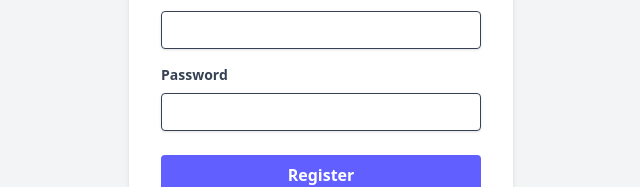
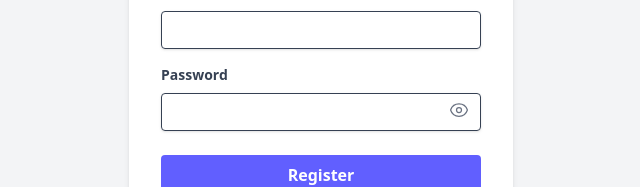
Before and after one commit to Ese-tech/charity-project, a React (Vite) app in the folder client/: page / in a window 1280 px wide. Shown: the part 380-567 px from the top of the page, without its empty margins (319-959 px from the left). Built offline with nearby package versions, Linux system fonts and the light colour scheme.

Commit message:
feat: add password visibility toggle to registration form

```diff
--- a/client/src/component/Register.tsx
+++ b/client/src/component/Register.tsx
@@ -6,6 +6,7 @@ const Register: React.FC = () => {
   const [email, setEmail] = useState('');
   const [password, setPassword] = useState('');
   const [message, setMessage] = useState('');
+  const [showPassword, setShowPassword] = useState(false); // New state for password visibility
 
   const submitHandler = async (e: React.FormEvent) => {
     e.preventDefault();
@@ -17,10 +18,18 @@ const Register: React.FC = () => {
       });
       setMessage(`User registered successfully! Welcome, ${response.data.name}`);
       console.log(response.data);
+      // Clear form fields on successful registration
+      setName('');
+      setEmail('');
+      setPassword('');
     } catch (error: any) {
       setMessage(error.response?.data?.message || 'Something went wrong');
       console.error(error);
     }
+  };
+
+  const togglePasswordVisibility = () => {
+    setShowPassword(!showPassword);
   };
 
   return (
@@ -45,15 +54,37 @@ const Register: React.FC = () => {
             onChange={(e) => setEmail(e.target.value)}
           />
         </div>
-        <div className="mb-6">
+        {/* Password Input with Toggle */}
+        <div className="mb-6 relative"> {/* Added relative for positioning icon */}
           <label className="block mb-2 text-sm font-bold text-gray-700">Password</label>
           <input
-            type="password"
-            className="w-full px-3 py-2 leading-tight text-gray-700 border rounded shadow appearance-none focus:outline-none focus:shadow-outline"
+            type={showPassword ? 'text' : 'password'} /* Toggles type based on state */
+            className="w-full px-3 py-2 pr-10 leading-tight text-gray-700 border rounded shadow appearance-none focus:outline-none focus:shadow-outline"
             value={password}
             onChange={(e) => setPassword(e.target.value)}
           />
+          <button
+            type="button" // Important: type="button" to prevent form submission
+            onClick={togglePasswordVisibility}
+            className="absolute inset-y-0 right-0 top-6 pr-3 flex items-center text-sm leading-5" // Adjusted top-6
+          >
+            {showPassword ? (
+              // Eye-slash icon (hide)
+              <svg xmlns="http://www.w3.org/2000/svg" fill="none" viewBox="0 0 24 24" strokeWidth={1.5} stroke="currentColor" className="w-5 h-5 text-gray-500">
+                <path strokeLinecap="round" strokeLinejoin="round" d="M3.98 8.6L.774 11.23a1 1 0 000 1.54l3.206 2.63a1 1 0 001.372-.146L12 9.25l6.648 5.974a1 1 0 001.372.146l3.206-2.63a1 1 0 000-1.54L20.02 8.6a1 1 0 00-1.372-.146L12 14.75l-6.648-5.974a1 1 0 00-1.372.146z" />
+                <path strokeLinecap="round" strokeLinejoin="round" d="M12 15.75c-1.657 0-3-1.343-3-3s1.343-3 3-3 3 1.343 3 3-1.343 3-3 3z" />
+              </svg>
+            ) : (
+              // Eye icon (show)
+              <svg xmlns="http://www.w3.org/2000/svg" fill="none" viewBox="0 0 24 24" strokeWidth={1.5} stroke="currentColor" className="w-5 h-5 text-gray-500">
+                <path strokeLinecap="round" strokeLinejoin="round" d="M2.036 12.322a1.012 1.012 0 010-.639C3.423 7.51 7.36 4.5 12 4.5c4.638 0 8.573 3.007 9.963 7.178.07.207.07.431 0 .639C20.577 16.49 16.64 19.5 12 19.5c-4.638 0-8.573-3.007-9.963-7.178z" />
+                <path strokeLinecap="round" strokeLinejoin="round" d="M15 12a3 3 0 11-6 0 3 3 0 016 0z" />
+              </svg>
+            )}
+          </button>
         </div>
+        {/* End Password Input with Toggle */}
+
         <button
           type="submit"
           className="w-full px-4 py-2 font-bold text-white bg-indigo-500 rounded hover:bg-indigo-700 focus:outline-none focus:shadow-outline"
```
